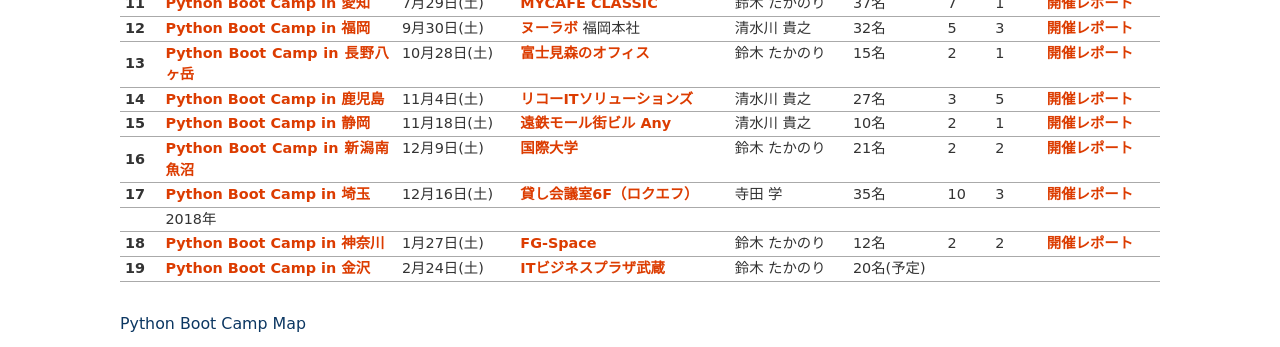
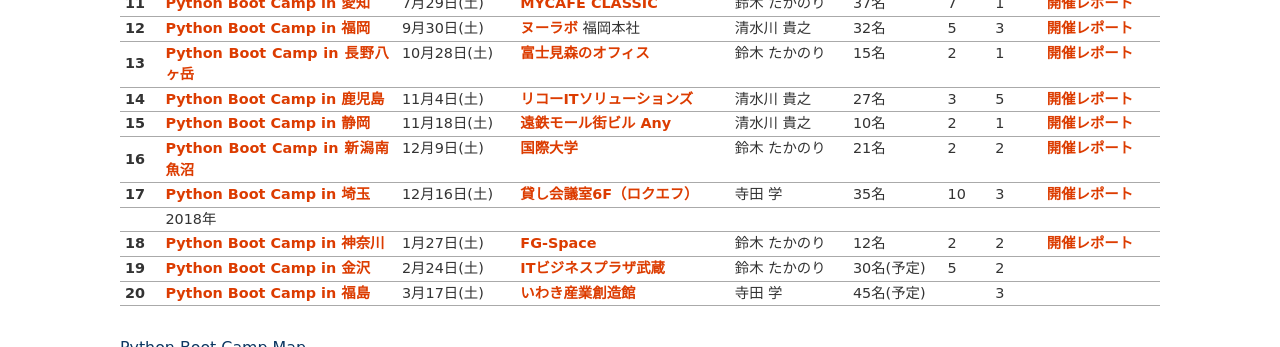
Before and after one commit to pyconjp/www.pycon.jp, a Sphinx documentation site: the page built from source/support/bootcamp.rst, in a window 1280 px wide and 900 px high, scrolled down 2140 px, cut to the strip 0-347 px from the top of the window. Built offline with Sphinx 7.4.7, drawn with Linux system fonts in a browser that asks for light colours.

Commit message:
add python boo camp fukushima

```diff
--- a/source/support/bootcamp.rst
+++ b/source/support/bootcamp.rst
@@ -287,9 +287,18 @@
      - 2月24日(土)
      - `ITビジネスプラザ武蔵 <http://www.bp-musashi.jp/>`_
      - 鈴木 たかのり
-     - 20名(予定)
+     - 30名(予定)
+     - 5
+     - 2
      -
+   * - 20
+     - `Python Boot Camp in 福島 <https://pyconjp.connpass.com/event/75923/>`_
+     - 3月17日(土)
+     - `いわき産業創造館 <http://iwaki-sansoukan.com/>`_
+     - 寺田 学
+     - 45名(予定)
      -
+     - 3
      -
 
 Python Boot Camp Map
```
